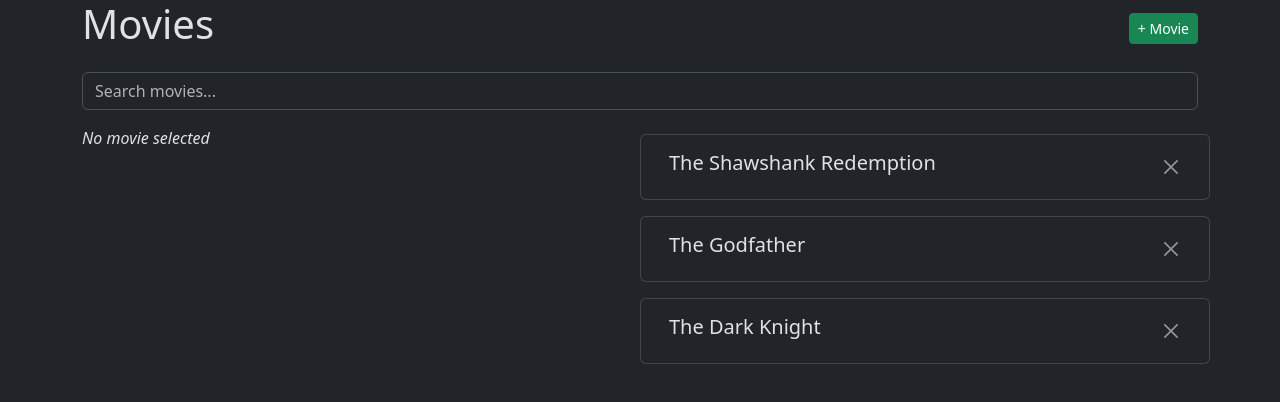
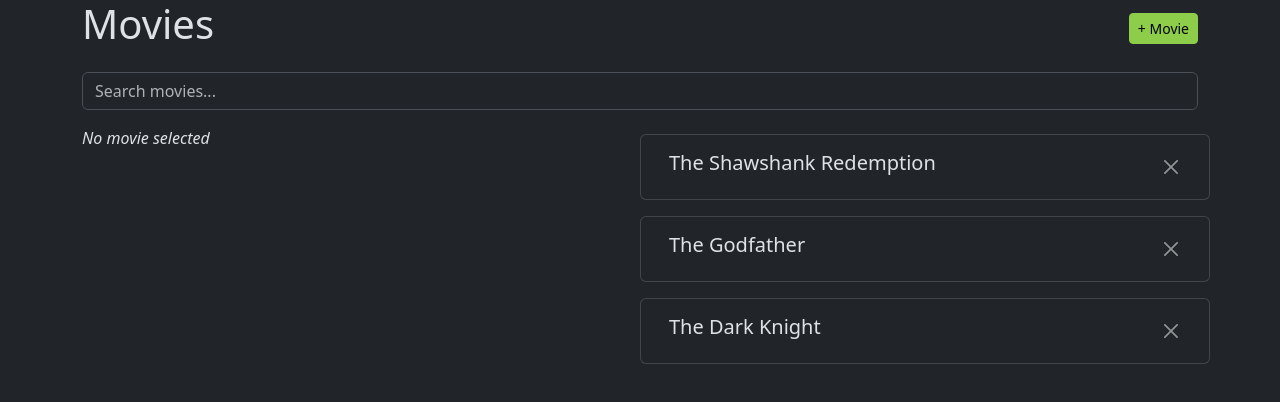
Before and after one commit to mickelson-classroom/list-detail-site-Cwighty, a React (Create React App) app: page / in a window 1280 px wide. Shown: the top 402 px of the page. Built offline with nearby package versions, Linux system fonts and the light colour scheme.

Commit message:
override colors

```diff
--- a/src/assets/custom.scss
+++ b/src/assets/custom.scss
@@ -1,3 +1,7 @@
 $primary: #E14899;
+$secondary: #6b546d;
+$success: #8ecd4a;
+$info: #e18d2c;
+
 
 @import "../../node_modules/bootstrap/scss/bootstrap.scss";
--- a/src/features/movieLilst/components/AddMovie.tsx
+++ b/src/features/movieLilst/components/AddMovie.tsx
@@ -15,8 +15,9 @@ export const AddMovie = ({ onAdd }: { onAdd: (movie: Movie) => void }) => {
   const [newMovie, setNewMovie] = useState<Movie>(defaultMovie);
   const [validated, setValidated] = useState<boolean>(false);
 
-  const validationRules: { [key in keyof Movie]: ((value: any) => string | null)[] } =
-    {
+  const validationRules: {
+    [key in keyof Movie]: ((value: any) => string | null)[];
+  } = {
     title: [
       (value: string) => (value.length >= 1 ? null : "Title is required"),
     ],
@@ -33,7 +34,7 @@ export const AddMovie = ({ onAdd }: { onAdd: (movie: Movie) => void }) => {
       (value: number) =>
         value >= 1 && value <= 10 ? null : "Rating must be between 1 and 10",
     ],
-      genres : []
+    genres: [],
   };
 
   const handleSubmit = (e: FormEvent) => {
@@ -42,18 +43,6 @@ export const AddMovie = ({ onAdd }: { onAdd: (movie: Movie) => void }) => {
 
     const form = e.currentTarget as HTMLFormElement;
     let formIsValid = true;
-
-    for (const field in validationRules) {
-      for (const rule of validationRules[field]) {
-        if (rule(newMovie[field]) !== null) {
-          formIsValid = false;
-          break;
-        }
-      }
-      if (!formIsValid) {
-        break;
-      }
-    }
 
     if (formIsValid) {
       onAdd(newMovie);
```
Lines whose indentation alone changed are shown as unchanged.
